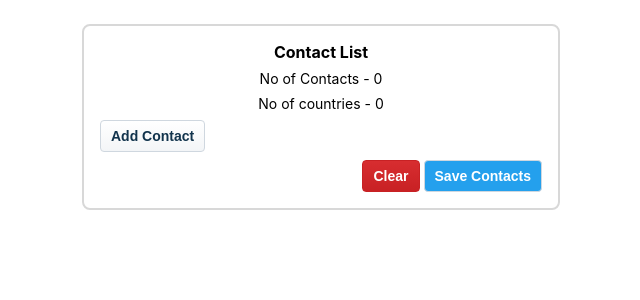
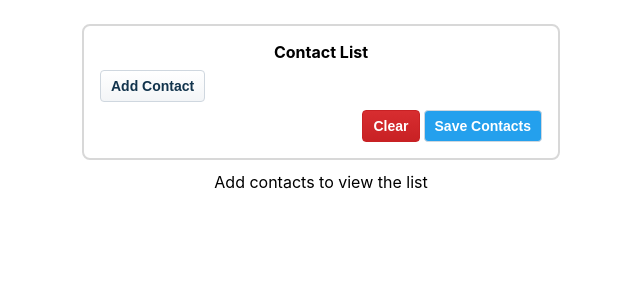
Before and after one commit to dhamodharan-baskar/contact-list, a React (Create React App) app: page / in a window 1280 px wide. Shown: the top 300 px of the page, without its empty margins (319-959 px from the left). Built offline with nearby package versions, Linux system fonts and the light colour scheme.

Commit message:
add contacts to list

```diff
--- a/src/Containers/List/List.js
+++ b/src/Containers/List/List.js
@@ -232,8 +232,16 @@ class List extends React.Component {
          saveContacts={this.saveContacts}
          onClearAll={this.onClearAll}
          contacts={contactList}/>
-        {this.renderList(contactList)}
-
+         {
+           contactList?.length ?
+           <>
+            {this.renderList(contactList)}
+           </>
+           :
+           <>
+            Add contacts to view the list
+           </>
+         }
        <Modal
         onRequestClose={() => this.onCloseDetailModal()}
         isOpen={isDeleteModal}>
--- a/src/Containers/List/components/Header.js
+++ b/src/Containers/List/components/Header.js
@@ -53,12 +53,20 @@ const Header = (props) => {
   return (
     <HeaderView>
       <Title>Contact List </Title>
+      {contacts?.length ?
        <Label>
         No of Contacts - {count}
        </Label>
+       :
+       <div />
+      }
+      {contacts?.length ?
        <Label>
         No of countries - {countries?.length}
        </Label>
+       :
+       <div />
+      }
       <Options>
         <Button onClick={() => addContact()}>
           Add Contact
```
Lines whose indentation alone changed are shown as unchanged.
